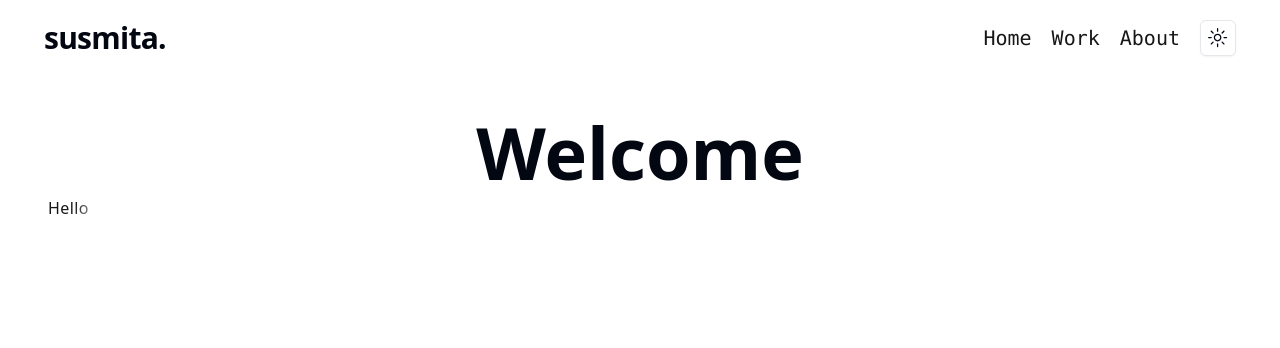
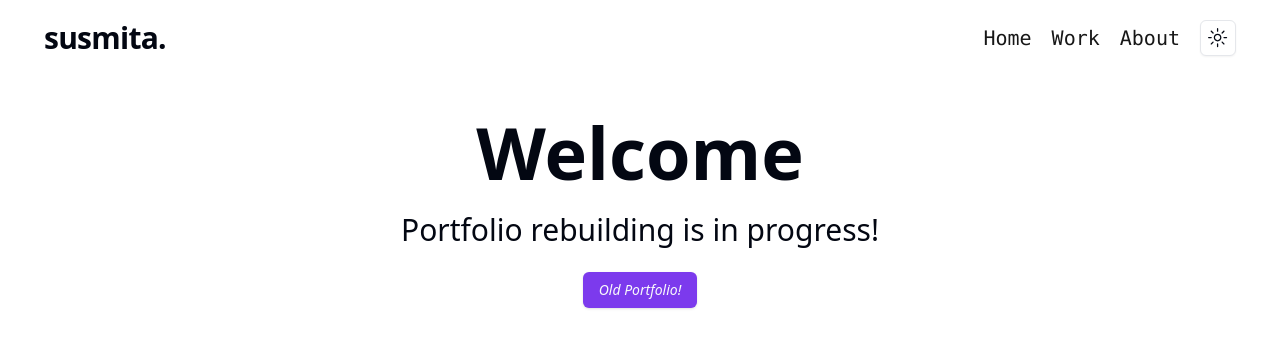
Before and after one commit to Susmita-Dey/portfolio, a Next.js app: page / in a window 1280 px wide. Shown: the top 348 px of the page. Built offline with nearby package versions, Linux system fonts and the light colour scheme.

Commit message:
Configure for hashnode blog

```diff
--- a/next.config.mjs
+++ b/next.config.mjs
@@ -1,4 +1,32 @@
 /** @type {import('next').NextConfig} */
-const nextConfig = {};
+const nextConfig = {
+  async rewrites() {
+    return [
+      {
+        source: "/blog",
+        destination: "https://susmitadey.vercel.app/blog",
+      },
+      {
+        source: "/blog/:path*",
+        destination: "https://susmitadey.vercel.app/blog/:path*",
+      },
+    ];
+  },
+};
 
 export default nextConfig;
+
+// module.exports = {
+//   async rewrites() {
+//     return [
+//       {
+//         source: "/blog",
+//         destination: "https://susmitadey.vercel.app/blog",
+//       },
+//       {
+//         source: "/blog/:path*",
+//         destination: "https://susmitadey.vercel.app/blog/:path*",
+//       },
+//     ];
+//   },
+// };
--- a/src/app/page.tsx
+++ b/src/app/page.tsx
@@ -1,10 +1,13 @@
 import ShinyButton from "@/components/ShinyButton";
+import { Button } from "@/components/ui/button";
+import Link from "next/link";
 
 const HomePage = () => {
   return (
-    <section>
+    <section className="flex flex-col space-y-6 items-center">
       <h1 className="text-7xl font-extrabold text-center mt-10">Welcome</h1>
-      <ShinyButton type="button">Hello</ShinyButton>
+      <p className="text-3xl font-medium">Portfolio rebuilding is in progress!</p>
+      <Button variant="default" className="italic"><Link href="https://susmita-portfolio-v1.vercel.app">Old Portfolio!</Link></Button>
     </section>
   );
 };
--- a/src/app/work/page.tsx
+++ b/src/app/work/page.tsx
@@ -1,7 +1,10 @@
 const WorkPage = () => {
   return (
     <div className="flex flex-col gap-5">
-      <h1 className="text-7xl font-extrabold text-center mt-10">Work</h1>
+      <h1 className="text-7xl font-extrabold text-center my-10">Work</h1>
+      <div>
+
+      </div>
     </div>
   );
 };
```
Also changed, not shown: 1 other file (tests, documents, lock files or other folders).
